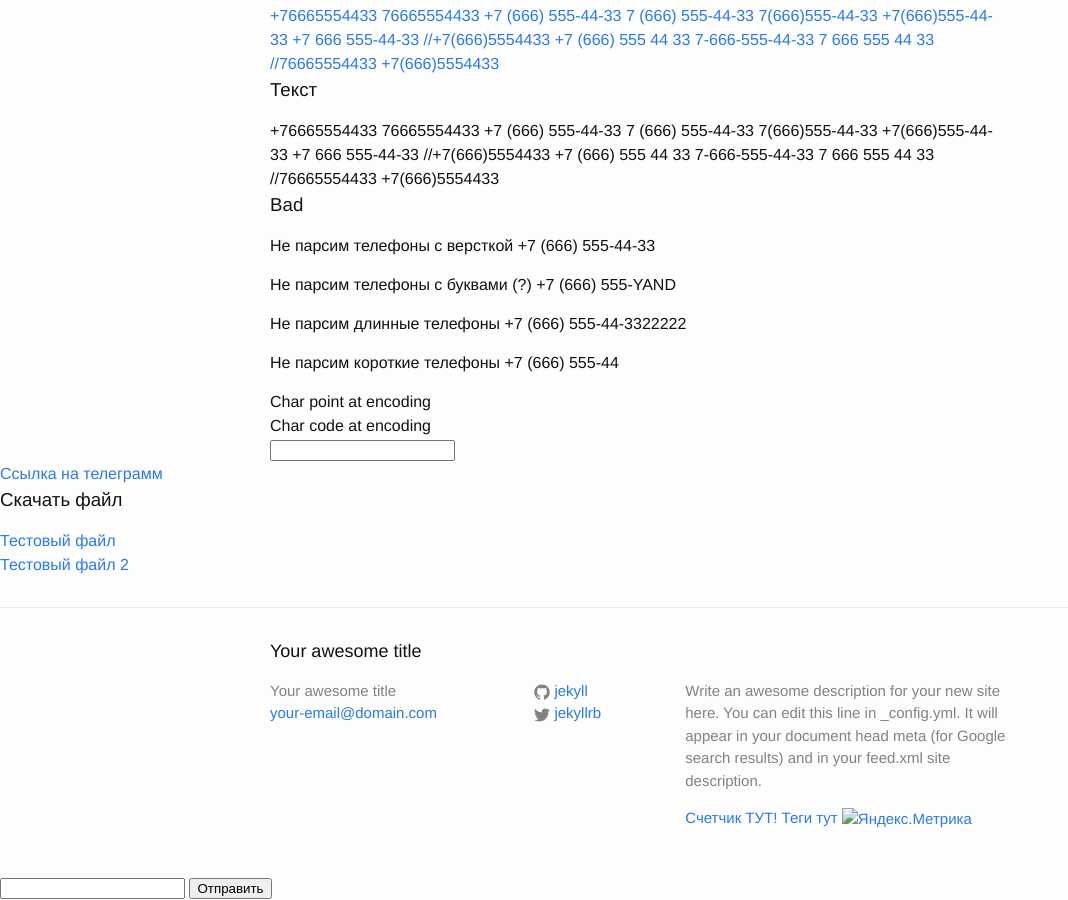
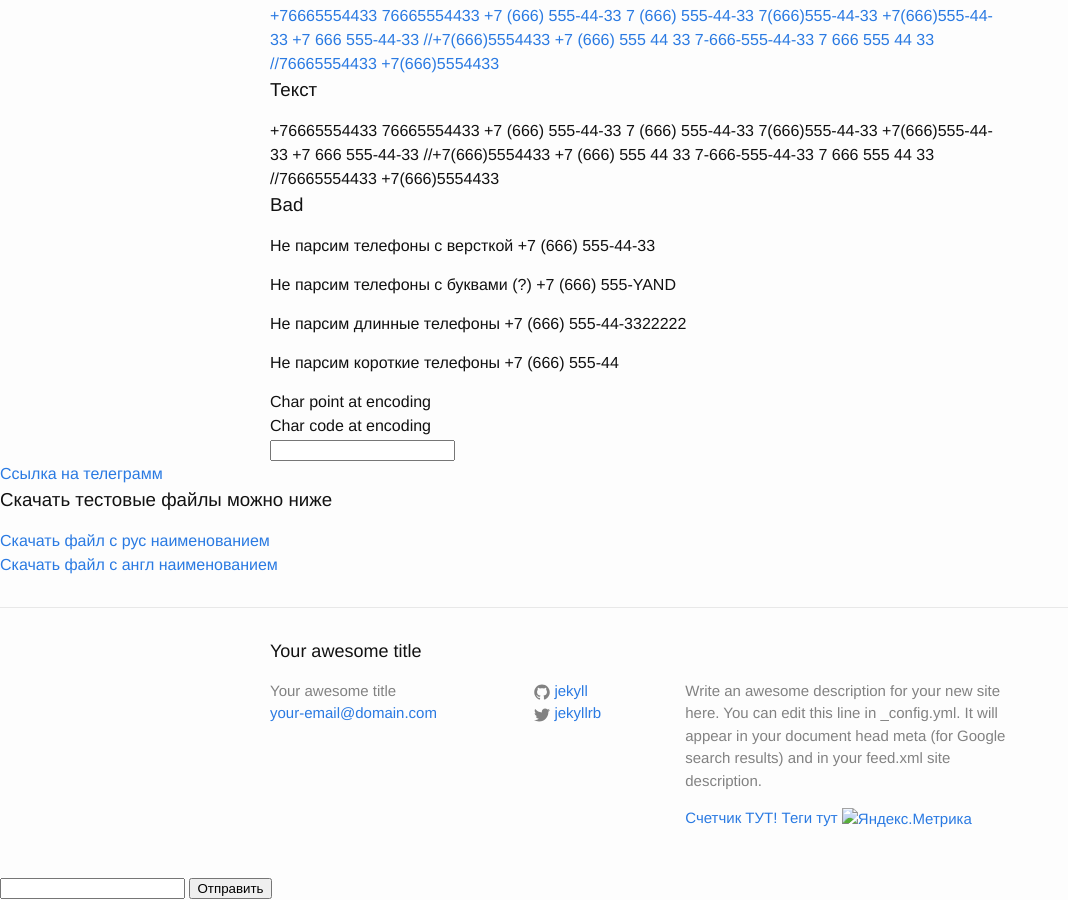
Before and after one commit to ddspb/ddspb.github.io, a Jekyll site: the page built from index.html, in a window 1280 px wide and 900 px high, scrolled down 5571 px. Shown: the whole window, without its empty margins (0-1068 px from the left). Built offline with Jekyll 4.4.1, drawn with Linux system fonts in a browser that asks for light colours.

Commit message:
Update index.html

```diff
--- a/index.html
+++ b/index.html
@@ -659,8 +659,8 @@ layout: default
   </div>
   <a href="https://t.me/cats_cats">Ссылка на телеграмм</a>
 <br>
-<h3>Скачать файл</h3>
-<a href="/Поздравление_тестировщику.txt" download="">Тестовый файл</a>
+<h3>Скачать тестовые файлы  можно ниже</h3>
+<a href="/Поздравление_тестировщику.txt" download="">Скачать файл с рус наименованием</a>
   <br>
-  <a href="/Test.txt" download="">Тестовый файл 2</a>
+  <a href="/Test.txt" download="">Скачать файл с англ наименованием</a>
 </div>
```
